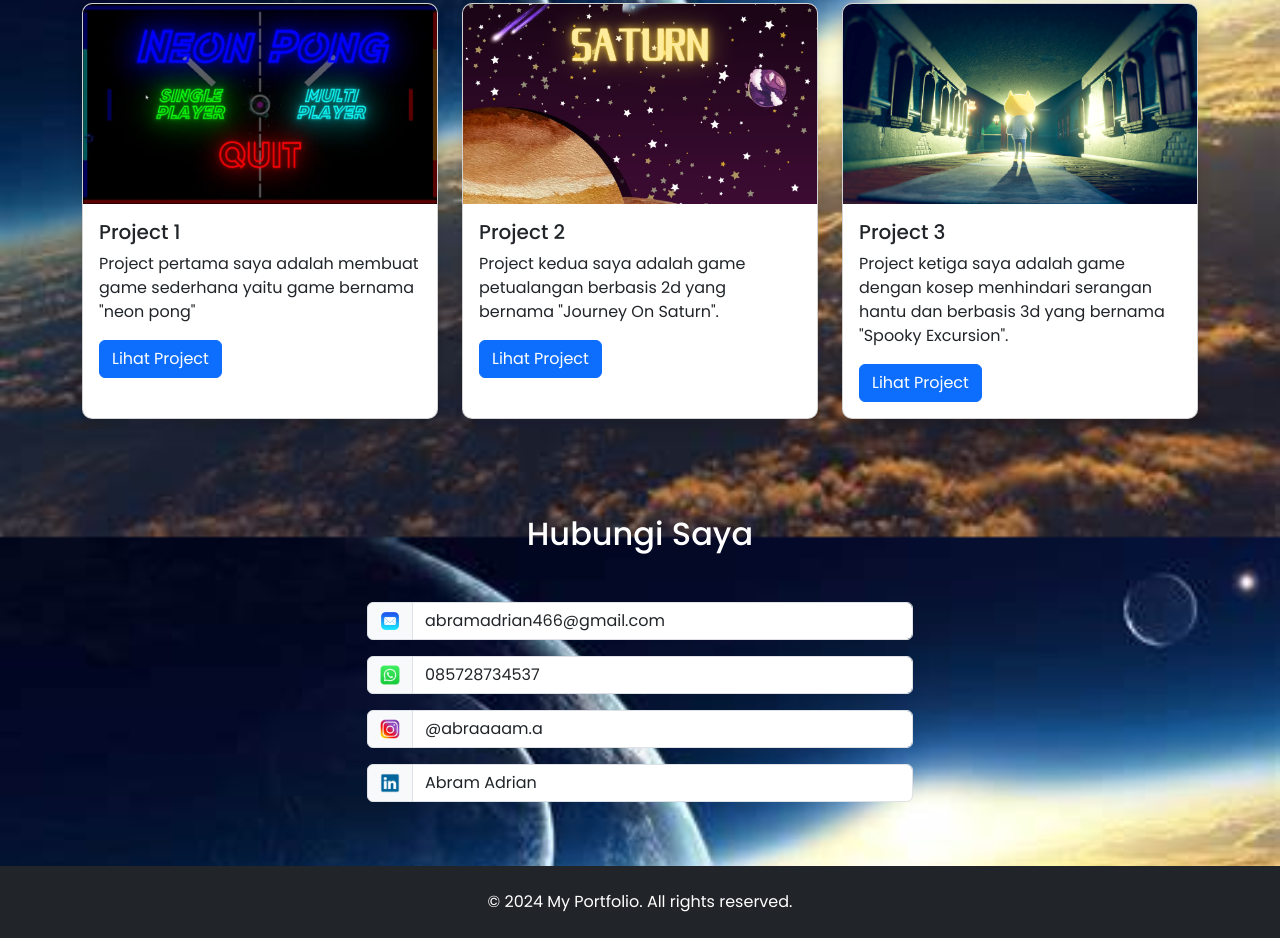
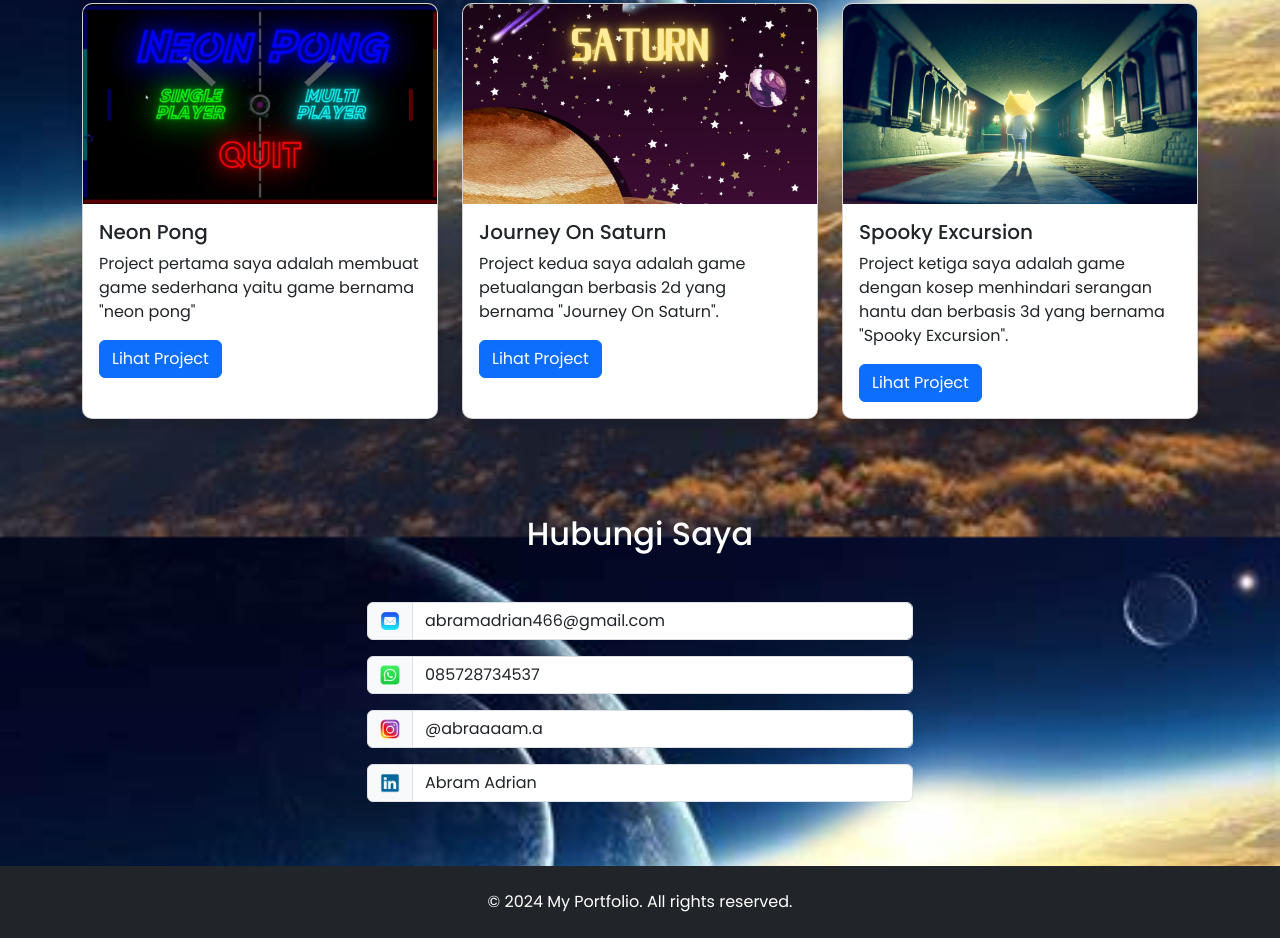
Before and after one commit to abramadrian/portofolio, a plain HTML site: page index.html in a window 1280 px wide. Shown: the part 2663-3601 px from the top of the page. Drawn offline with nearby package versions, Linux system fonts and the light colour scheme.

Commit message:
Update index.html

```diff
--- a/index.html
+++ b/index.html
@@ -254,7 +254,7 @@
                         <div class="card project-card h-100 shadow" onclick="window.location.href='https://github.com/abramadrian/neon-pong'" style="cursor: pointer;">
                             <img src="Neon Pong.png" class="card-img-top" alt="Project 1" style="height: 200px; object-fit: cover;">
                             <div class="card-body">
-                                <h5 class="card-title">Project 1</h5>
+                                <h5 class="card-title">Neon Pong</h5>
                                 <p class="card-text">Project pertama saya adalah membuat game sederhana yaitu game bernama "neon pong"</p>
                                 <a href="https://github.com/abramadrian/neon-pong" class="btn btn-primary">Lihat Project</a>
                             </div>
@@ -264,7 +264,7 @@
                         <div class="card project-card h-100 shadow" onclick="window.location.href='https://github.com/abramadrian/journey-on-saturn'" style="cursor: pointer;">
                             <img src="WhatsApp Image 2025-02-02 at 20.30.32.jpeg" class="card-img-top" alt="Project 2" style="height: 200px; object-fit: cover;">
                             <div class="card-body">
-                                <h5 class="card-title">Project 2</h5>
+                                <h5 class="card-title">Journey On Saturn</h5>
                                 <p class="card-text">Project kedua saya adalah game petualangan berbasis 2d yang bernama "Journey On Saturn".</p>
                                 <a href="https://github.com/abramadrian/journey-on-saturn" class="btn btn-primary">Lihat Project</a>
                             </div>
@@ -274,7 +274,7 @@
                         <div class="card project-card h-100 shadow" onclick="window.location.href='https://github.com/abramadrian/spooky-excursion'" style="cursor: pointer;">
                             <img src="Spooky Excursion.png" class="card-img-top" alt="Project 3" style="height: 200px; object-fit: cover;">
                             <div class="card-body">
-                                <h5 class="card-title">Project 3</h5>
+                                <h5 class="card-title">Spooky Excursion</h5>
                                 <p class="card-text">Project ketiga saya adalah game dengan kosep menhindari serangan hantu dan berbasis 3d yang bernama "Spooky Excursion".</p>
                                 <a href="https://github.com/abramadrian/spooky-excursion" class="btn btn-primary">Lihat Project</a>
                             </div>
```
